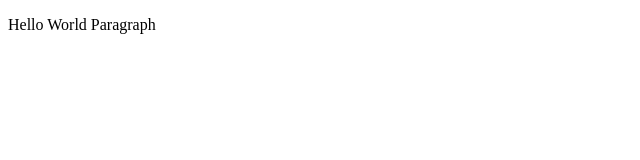
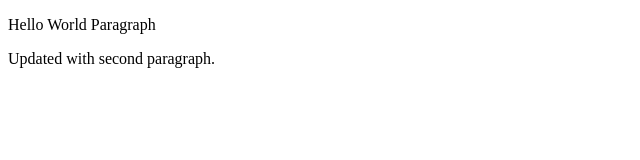
Before and after one commit to al-w/test, a plain HTML site: page index.html in a window 1280 px wide. Shown: the whole page, without its empty margins (0-640 px from the left). Drawn offline with Linux system fonts and the light colour scheme.

Commit message:
index
Added second paragraph.

```diff
--- a/index.html
+++ b/index.html
@@ -5,5 +5,6 @@
 	</head>
 	<body>
 		<p>Hello World Paragraph</p>
+		<p>Updated with second paragraph.</p>
 	</body>
 </html>
```
